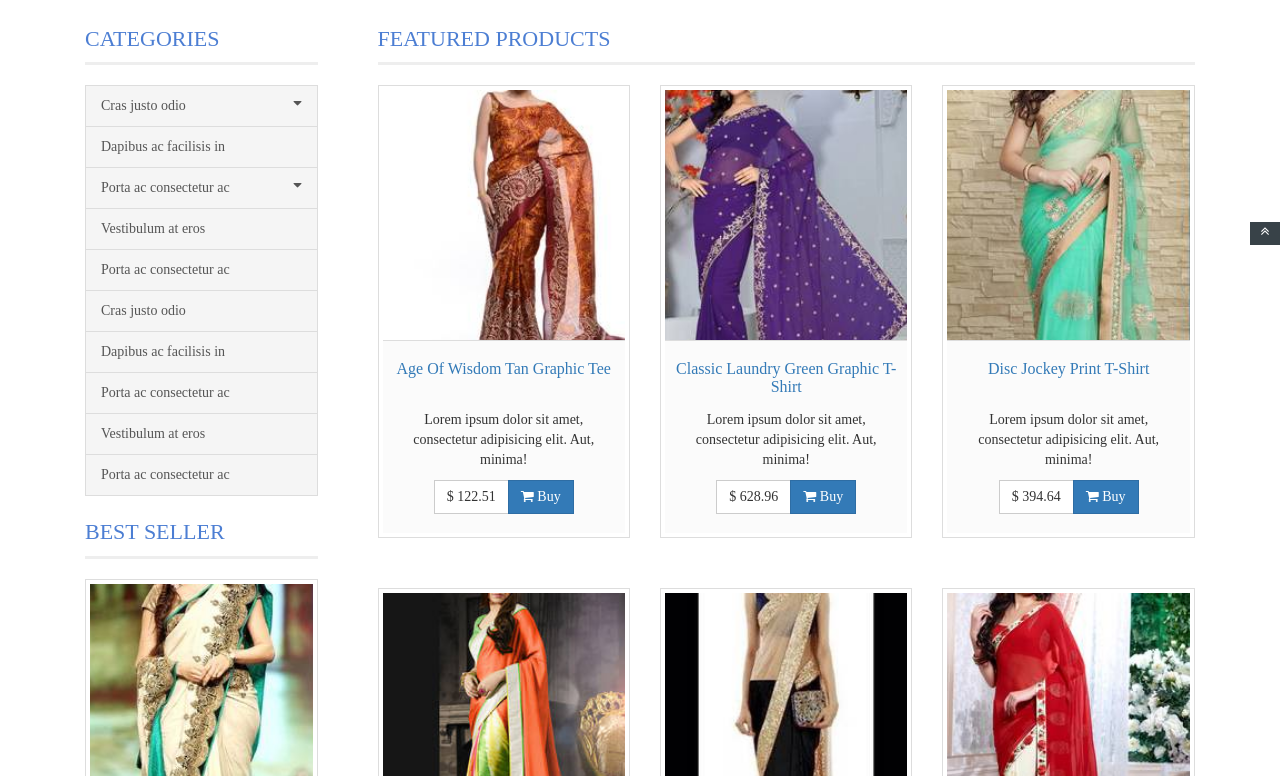
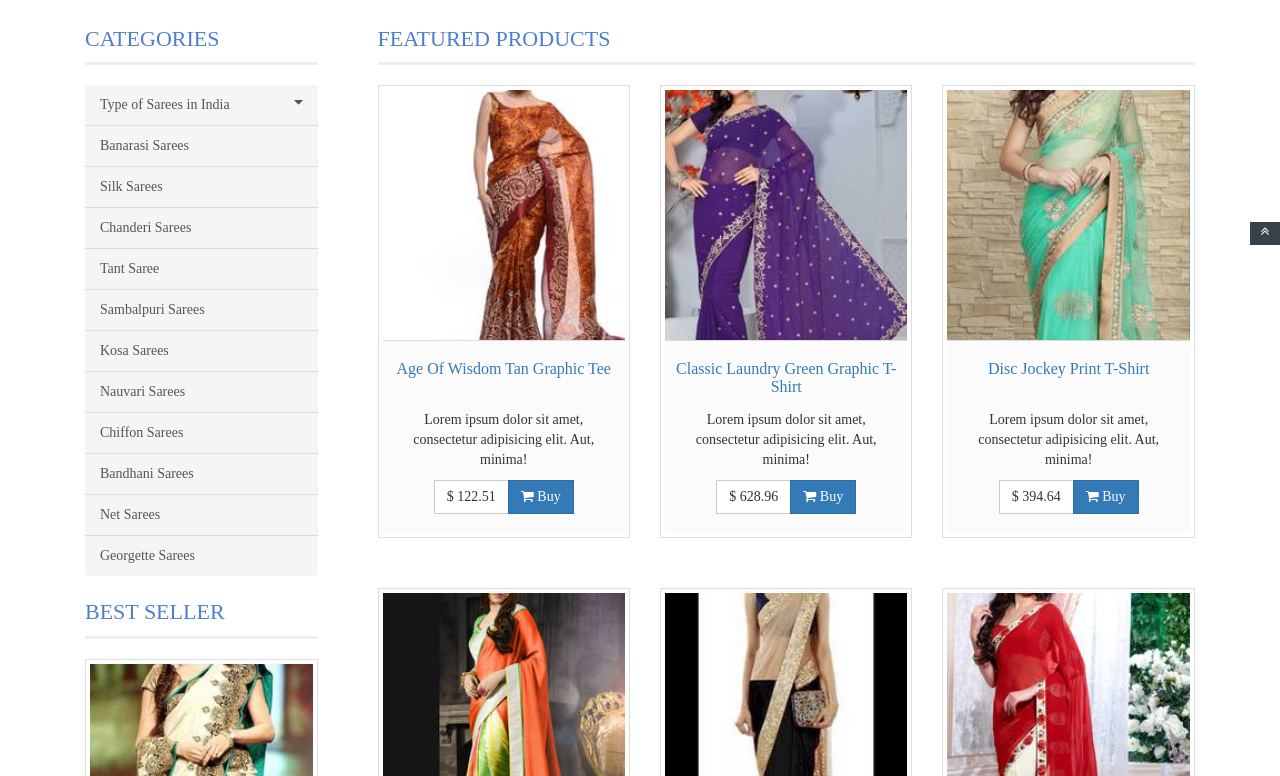
Before and after one commit to anupamryadav/saree, a plain HTML site: page index.html in a window 1280 px wide. Shown: the part 555-1331 px from the top of the page. Drawn offline with nearby package versions, Linux system fonts and the light colour scheme; files whose address does not match are found by name; a web font is replaced by a local one.

Commit message:
anupam change

```diff
--- a/index.html
+++ b/index.html
@@ -173,36 +173,21 @@
 
                         <div id="main_menu">
                             <div class="list-group panel panel-cat">
-                                <a href="#sub1" class="list-group-item" data-toggle="collapse" data-parent="#main_menu">Cras justo odio <i class="fa fa-caret-down pull-right"></i></a>
-                                <div class="collapse list-group-sub" id="sub1">
-                                    <a href="#SubMenu1" class="list-group-item" data-toggle="collapse" data-parent="#SubMenu1">Subitem 1 <i class="fa fa-caret-down"></i></a>
-                                    <div class="collapse list-group-submenu" id="SubMenu1">
-                                        <a href="#" class="list-group-item" data-parent="#SubMenu1">Subitem 1 a</a>
-                                        <a href="#" class="list-group-item" data-parent="#SubMenu1">Subitem 2 b</a>
-                                        <a href="#SubSubMenu1" class="list-group-item" data-toggle="collapse" data-parent="#SubSubMenu1">Subitem 3 c <i class="fa fa-caret-down"></i></a>
-                                        <div class="collapse list-group-submenu list-group-submenu-1" id="SubSubMenu1">
-                                            <a href="#" class="list-group-item" data-parent="#SubSubMenu1">Sub sub item 1</a>
-                                            <a href="#" class="list-group-item" data-parent="#SubSubMenu1">Sub sub item 2</a>
-                                        </div>
-                                        <a href="#" class="list-group-item" data-parent="#SubMenu1">Subitem 4 d</a>
-                                    </div>
-                                    <a href="javascript:;" class="list-group-item">Subitem 2</a>
-                                    <a href="javascript:;" class="list-group-item">Subitem 3</a>
-                                </div>
-                                <a href="#" class="list-group-item">Dapibus ac facilisis in</a>
-                                <a href="#sub2" class="list-group-item" data-toggle="collapse" data-parent="#main_menu">Porta ac consectetur ac <i class="fa fa-caret-down pull-right"></i></a>
-                                <div class="collapse list-group-sub" id="sub2">
-                                    <a href="" class="list-group-item">Subitem 1</a>
-                                    <a href="" class="list-group-item">Subitem 2</a>
-                                    <a href="" class="list-group-item">Subitem 3</a>
-                                </div>
-                                <a href="#" class="list-group-item">Vestibulum at eros</a>
-                                <a href="#" class="list-group-item">Porta ac consectetur ac</a>
-                                <a href="#" class="list-group-item">Cras justo odio</a>
-                                <a href="#" class="list-group-item">Dapibus ac facilisis in</a>
-                                <a href="#" class="list-group-item">Porta ac consectetur ac</a>
-                                <a href="#" class="list-group-item">Vestibulum at eros</a>
-                                <a href="#" class="list-group-item">Porta ac consectetur ac</a>
+                                <div class="list-group panel panel-cat">
+                                <a href="#sub1" class="list-group-item" data-toggle="collapse" data-parent="#main_menu">Type of Sarees in India<i class="fa fa-caret-down pull-right"></i></a>
+
+                               <a href="#" class="list-group-item" data-parent="#SubMenu1">Banarasi Sarees</a>
+ <a href="#" class="list-group-item" data-parent="#SubMenu1">Silk Sarees</a>
+ <a href="#" class="list-group-item" data-parent="#SubMenu1">Chanderi Sarees</a>
+ <a href="#" class="list-group-item" data-parent="#SubMenu1">Tant Saree</a>
+ <a href="#" class="list-group-item" data-parent="#SubMenu1">Sambalpuri Sarees</a>
+ <a href="#" class="list-group-item" data-parent="#SubMenu1">Kosa Sarees</a>
+ <a href="#" class="list-group-item" data-parent="#SubMenu1">Nauvari Sarees</a>
+ <a href="#" class="list-group-item" data-parent="#SubMenu1">Chiffon Sarees</a>
+ <a href="#" class="list-group-item" data-parent="#SubMenu1">Bandhani Sarees</a>
+ <a href="#" class="list-group-item" data-parent="#SubMenu1">Net Sarees</a>
+ <a href="#" class="list-group-item" data-parent="#SubMenu1">Georgette Sarees</a>
+                            </div>
                             </div>
                         </div>
 
```
Also changed, not shown: catalogue.html (+13 -30 lines).
